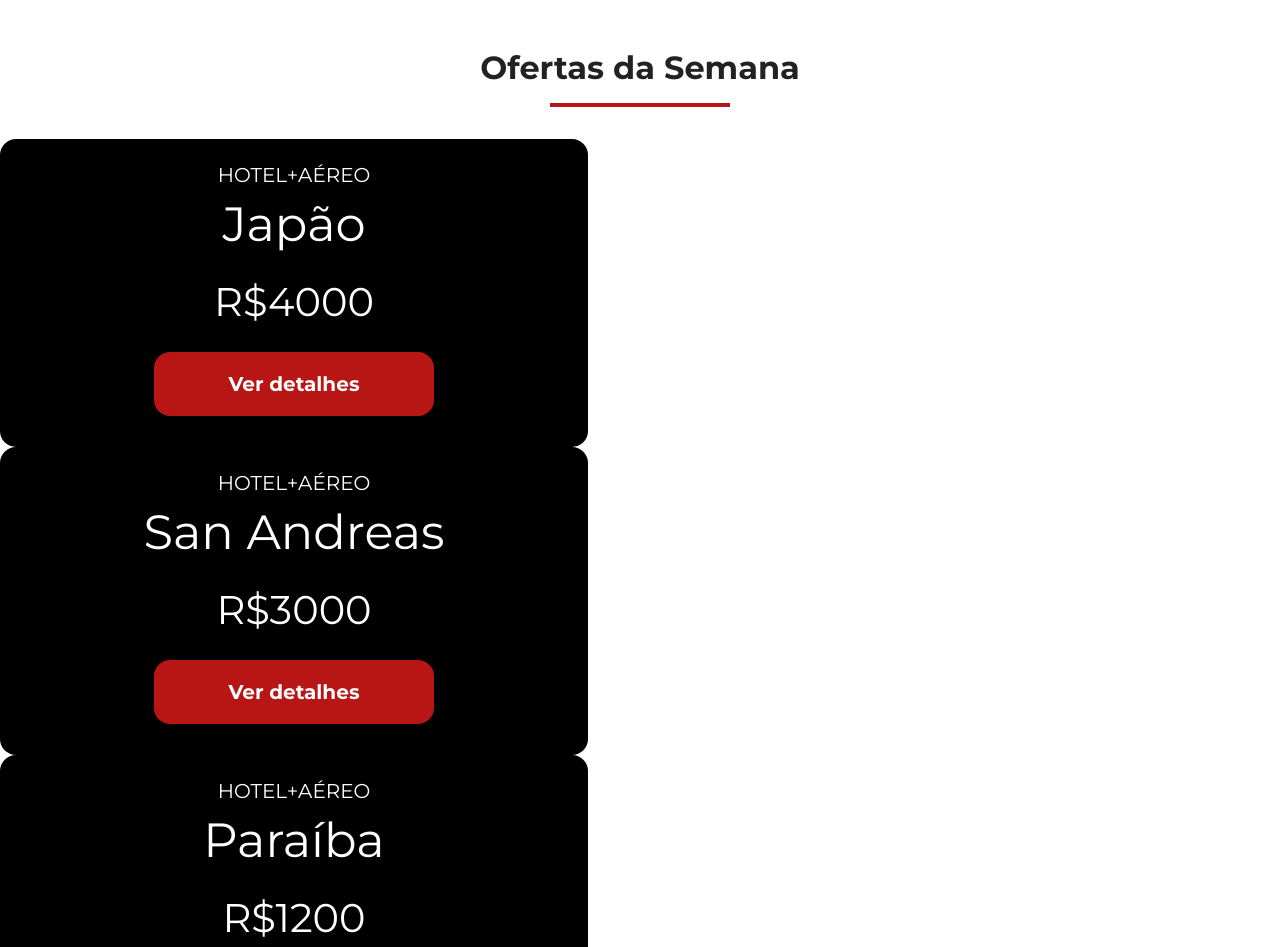
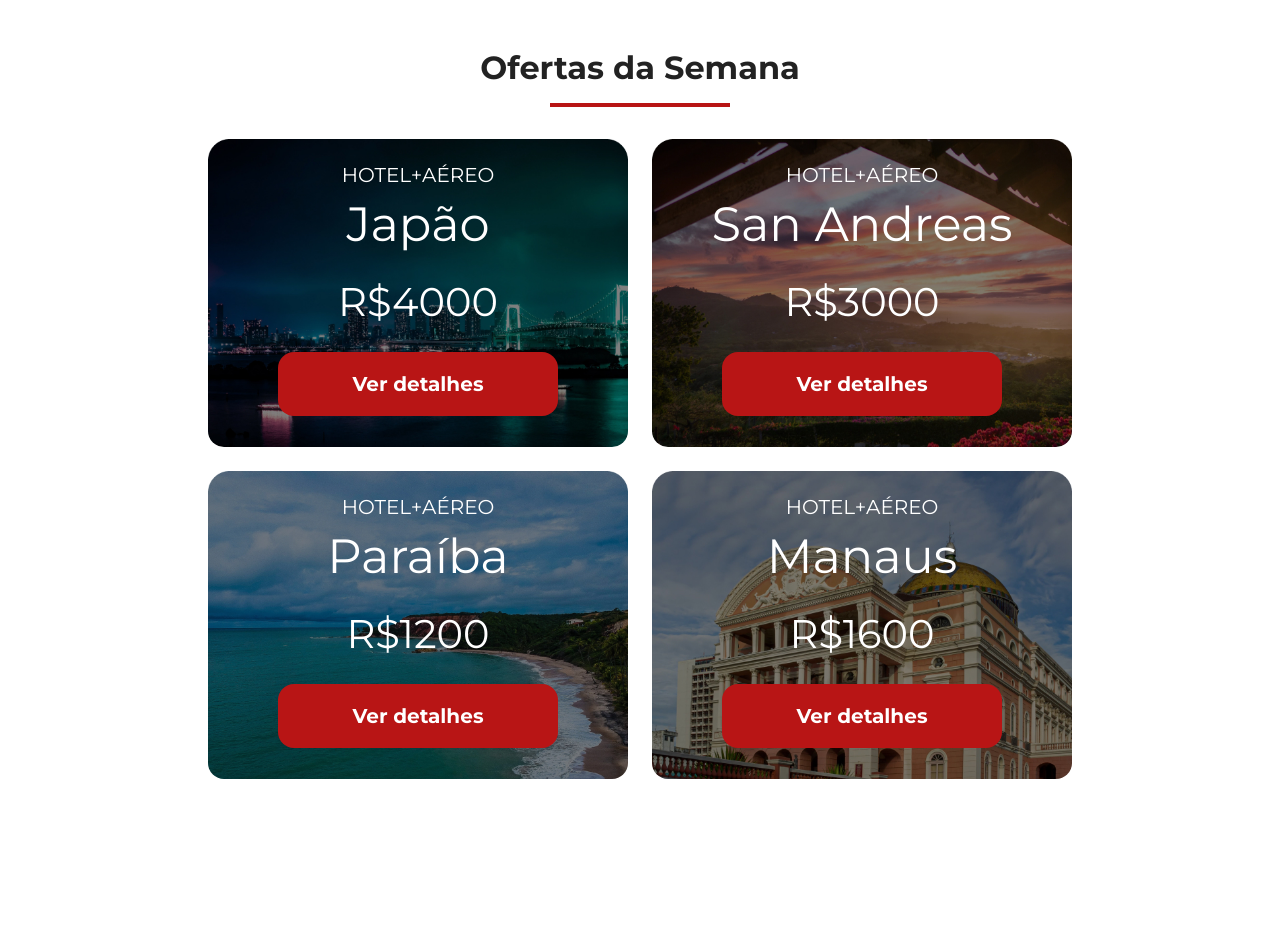
Before and after one commit to JoseMateusMartins/jornada-viagens, a plain HTML site: page index.html in a window 1280 px wide. Shown: the part 1080-2027 px from the top of the page. After the commit the page ends 1859 px from the top, so only its background shows below. Drawn offline with Linux system fonts and the light colour scheme.

Commit message:
Finaliza sessao de ofertas

```diff
--- a/css/offers.css
+++ b/css/offers.css
@@ -1,3 +1,10 @@
+.offers-cards {
+  display: flex;
+  flex-direction: column;
+  align-items: center;
+  gap: 24px;
+}
+
 .card {
   color: var(--text-secondary-color);
   width: 312px;
@@ -34,9 +41,37 @@
   display: inline-block;
 }
 
+.card.japao {
+  background: url(../img/bg-card-japao.jpg) no-repeat;
+  background-size: cover;
+}
+
+.card.san-andreas {
+  background: url(../img/bg-card-san-andreas.jpg) no-repeat;
+  background-size: cover;
+}
+
+.card.paraiba {
+  background: url(../img/bg-card-paraiba.jpg) no-repeat;
+  background-size: cover;
+}
+
+.card.manaus {
+  background: url(../img/bg-card-manaus.jpg) no-repeat;
+  background-size: cover;
+}
+
+@media screen and (min-width: 768px) {
+  .offers-cards {
+    flex-direction: row;
+    flex-wrap: wrap;
+    justify-content: center;
+  }
+}
+
 @media screen and (min-width: 1024px) {
   .card {
-    width: 588px;
+    width: 420px;
     height: 308px;
   }
 
@@ -48,3 +83,16 @@
     font-size: 40px;
   }
 }
+
+@media screen and (min-width: 1440px) {
+  .card {
+    width: 588px;
+  }
+}
+
+@media screen and (min-width: 1812px) {
+  .offers-cards {
+    width: 1250px;
+    margin: 0 auto;
+  }
+}
--- a/index.html
+++ b/index.html
@@ -61,7 +61,7 @@
         <hr />
       </div>
       <div class="offers-cards">
-        <article class="card">
+        <article class="card japao">
           <header>
             <p>HOTEL+AÉREO</p>
             <h3>
@@ -73,7 +73,7 @@
             <a href="#" class="button">Ver detalhes</a>
           </footer>
         </article>
-        <article class="card">
+        <article class="card san-andreas">
           <header>
             <p>HOTEL+AÉREO</p>
             <h3>
@@ -85,7 +85,7 @@
             <a href="#" class="button">Ver detalhes</a>
           </footer>
         </article>
-        <article class="card">
+        <article class="card paraiba">
           <header>
             <p>HOTEL+AÉREO</p>
             <h3>
@@ -97,7 +97,7 @@
             <a href="#" class="button">Ver detalhes</a>
           </footer>
         </article>
-        <article class="card">
+        <article class="card manaus">
           <header>
             <p>HOTEL+AÉREO</p>
             <h3>
```
Also changed, not shown: img/bg-card-japao.jpg (added), img/bg-card-manaus.jpg (added), img/bg-card-paraiba.jpg (added), img/bg-card-san-andreas.jpg (added).
